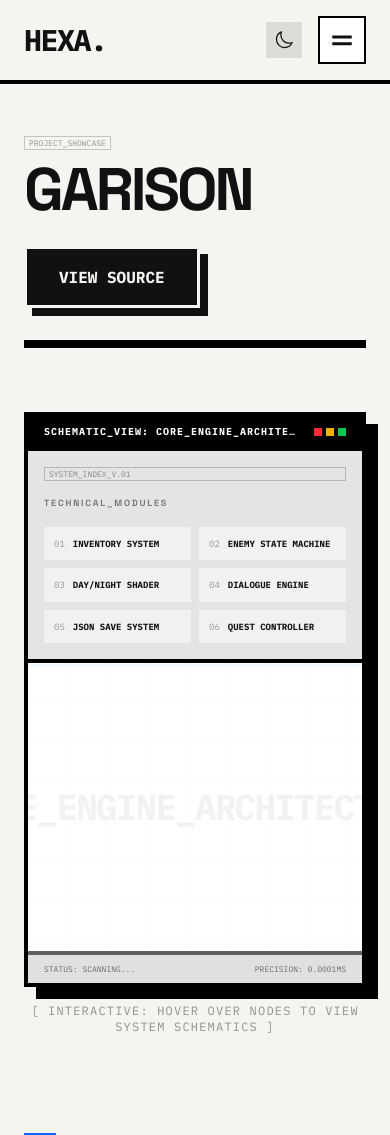
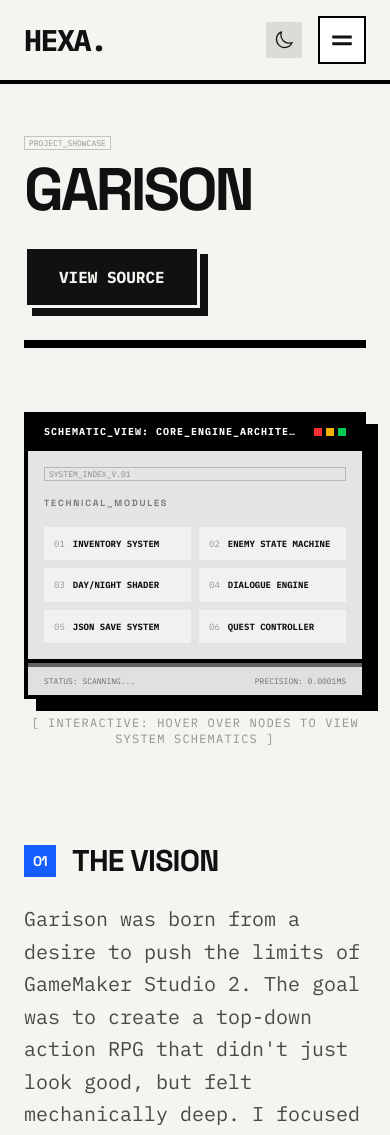
Before and after one commit to hexa325/portfolio-website, a Next.js app: page /projects/garison in a window 390 px wide. Shown: the top 1135 px of the page. Built offline with nearby package versions, Linux system fonts and the light colour scheme.

Commit message:
Remove redundant blueprint visual on mobile to eliminate white space

```diff
--- a/src/components/BlueprintExplainer.tsx
+++ b/src/components/BlueprintExplainer.tsx
@@ -34,7 +34,7 @@ export default function BlueprintExplainer({ imageSrc, alt, hotspots, title }: B
         </div>
       </div>
 
-      <div className="flex flex-col lg:flex-row min-h-[500px]">
+      <div className="flex flex-col lg:flex-row lg:min-h-[500px]">
 
         {/* LEFT/TOP: SCHEMATIC INDEX */}
         <div className="w-full lg:w-72 bg-zinc-200 dark:bg-zinc-800 border-b-4 lg:border-b-0 lg:border-r-4 border-black dark:border-white p-4 lg:p-6 shrink-0 z-20">
@@ -59,7 +59,7 @@ export default function BlueprintExplainer({ imageSrc, alt, hotspots, title }: B
           </nav>
         </div>
 
-        {/* MOBILE DETAIL AREA (Moves up to be after index on mobile) */}
+        {/* MOBILE DETAIL AREA (Visible after index on mobile) */}
         {activeSpot && (
           <div className="lg:hidden bg-zinc-50 dark:bg-zinc-900 border-b-4 border-black dark:border-white p-6 animate-reveal-up z-10">
             <div className="marker-box mb-4">ACTIVE_SELECTION: {activeSpot.label.toUpperCase()}</div>
@@ -78,8 +78,8 @@ export default function BlueprintExplainer({ imageSrc, alt, hotspots, title }: B
           </div>
         )}
 
-        {/* CENTER: BLUEPRINT AREA (Minimized on mobile) */}
-        <div className="relative flex-grow min-h-[200px] lg:min-h-0 bg-white dark:bg-black overflow-hidden">
+        {/* CENTER: BLUEPRINT AREA (HIDDEN ON MOBILE) */}
+        <div className="hidden lg:block relative flex-grow bg-white dark:bg-black overflow-hidden">
           <div className="absolute inset-0">
             {/* THE BASE IMAGE (OR PLACEHOLDER) */}
             {imageSrc ? (
```
